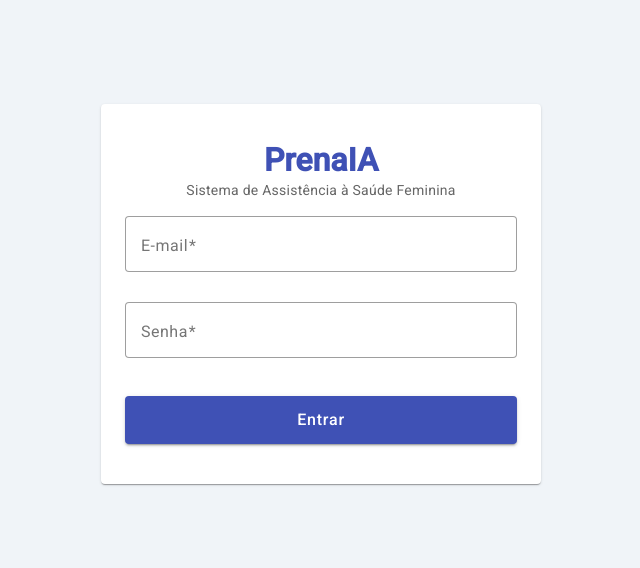
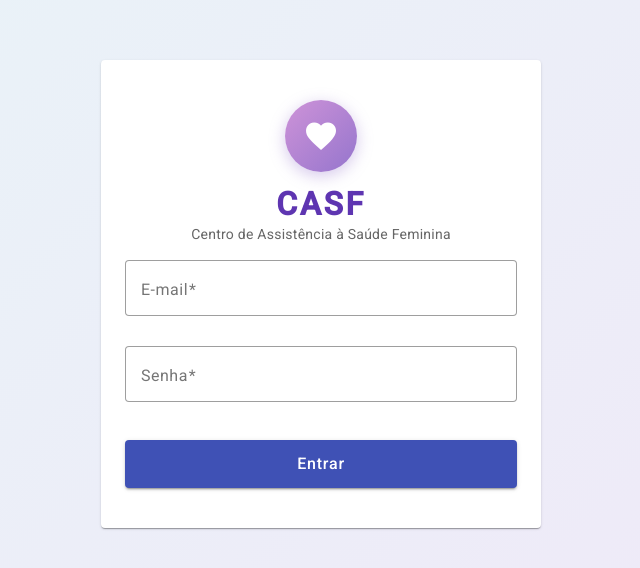
Before and after one commit to lucasjanzen/sus-female-healthcare-assistant, an Angular app in the folder frontend/: page /login in a window 1280 px wide. Shown: the part 106-674 px from the top of the page, without its empty margins (319-959 px from the left). Built offline with nearby package versions, Linux system fonts and the light colour scheme.

Commit message:
novo nome do projeto

```diff
--- a/frontend/src/app/features/auth/login/login.component.html
+++ b/frontend/src/app/features/auth/login/login.component.html
@@ -2,8 +2,11 @@
   <mat-card class="login-card">
     <mat-card-header>
       <div class="login-header">
-        <h1 class="login-title">PrenaIA</h1>
-        <p class="login-subtitle">Sistema de Assistência à Saúde Feminina</p>
+        <div class="login-emblem">
+          <mat-icon>favorite</mat-icon>
+        </div>
+        <h1 class="login-title">CASF</h1>
+        <p class="login-subtitle">Centro de Assistência à Saúde Feminina</p>
       </div>
     </mat-card-header>
 
--- a/frontend/src/app/features/auth/login/login.component.scss
+++ b/frontend/src/app/features/auth/login/login.component.scss
@@ -3,7 +3,7 @@
   justify-content: center;
   align-items: center;
   min-height: 100vh;
-  background: #f0f4f8;
+  background: linear-gradient(135deg, #e8f4f8 0%, #f0e8f8 100%);
 }
 
 .login-card {
@@ -18,11 +18,31 @@
   padding: 16px 0 8px;
 }
 
+.login-emblem {
+  width: 72px;
+  height: 72px;
+  border-radius: 50%;
+  background: linear-gradient(135deg, #ce93d8, #9575cd);
+  display: flex;
+  align-items: center;
+  justify-content: center;
+  margin: 0 auto 16px;
+  box-shadow: 0 4px 16px rgba(149, 117, 205, 0.4);
+
+  mat-icon {
+    font-size: 36px;
+    width: 36px;
+    height: 36px;
+    color: #fff;
+  }
+}
+
 .login-title {
   font-size: 2rem;
   font-weight: 700;
-  color: #3f51b5;
+  color: #5e35b1;
   margin: 0 0 4px;
+  letter-spacing: 0.08em;
 }
 
 .login-subtitle {
--- a/frontend/src/app/features/auth/login/login.component.ts
+++ b/frontend/src/app/features/auth/login/login.component.ts
@@ -6,6 +6,7 @@ import { MatCardModule } from '@angular/material/card';
 import { MatFormFieldModule } from '@angular/material/form-field';
 import { MatInputModule } from '@angular/material/input';
 import { MatProgressSpinnerModule } from '@angular/material/progress-spinner';
+import { MatIconModule } from '@angular/material/icon';
 
 import { AuthService } from '../../../core/auth/auth.service';
 
@@ -19,6 +20,7 @@ import { AuthService } from '../../../core/auth/auth.service';
     MatInputModule,
     MatButtonModule,
     MatProgressSpinnerModule,
+    MatIconModule,
   ],
   templateUrl: './login.component.html',
   styleUrl: './login.component.scss',
--- a/frontend/src/app/shared/layout/layout.component.ts
+++ b/frontend/src/app/shared/layout/layout.component.ts
@@ -12,7 +12,7 @@ import { AuthService } from '../../core/auth/auth.service';
   imports: [RouterOutlet, MatToolbarModule, MatButtonModule, MatIconModule],
   template: `
     <mat-toolbar color="primary" class="app-toolbar">
-      <span class="app-name">PrenaIA</span>
+      <span class="app-name">Centro de Assistência à Saúde Feminina</span>
       <span class="spacer"></span>
       @if (currentUser(); as user) {
         <span class="user-name">{{ user.nome }}</span>
@@ -26,7 +26,7 @@ import { AuthService } from '../../core/auth/auth.service';
   `,
   styles: [`
     .app-toolbar { position: sticky; top: 0; z-index: 100; }
-    .app-name { font-weight: 600; font-size: 1.1rem; }
+    .app-name { font-weight: 600; font-size: 0.95rem; letter-spacing: 0.02em; }
     .spacer { flex: 1 1 auto; }
     .user-name { margin-right: 12px; font-size: 0.9rem; opacity: 0.9; }
   `],
--- a/frontend/src/index.html
+++ b/frontend/src/index.html
@@ -2,7 +2,7 @@
 <html lang="pt-BR">
 <head>
   <meta charset="utf-8">
-  <title>PrenaIA</title>
+  <title>CASF</title>
   <base href="/">
   <meta name="viewport" content="width=device-width, initial-scale=1">
   <link rel="icon" type="image/x-icon" href="favicon.ico">
```
Also changed, not shown: 2 other files (tests, documents, lock files or other folders).
